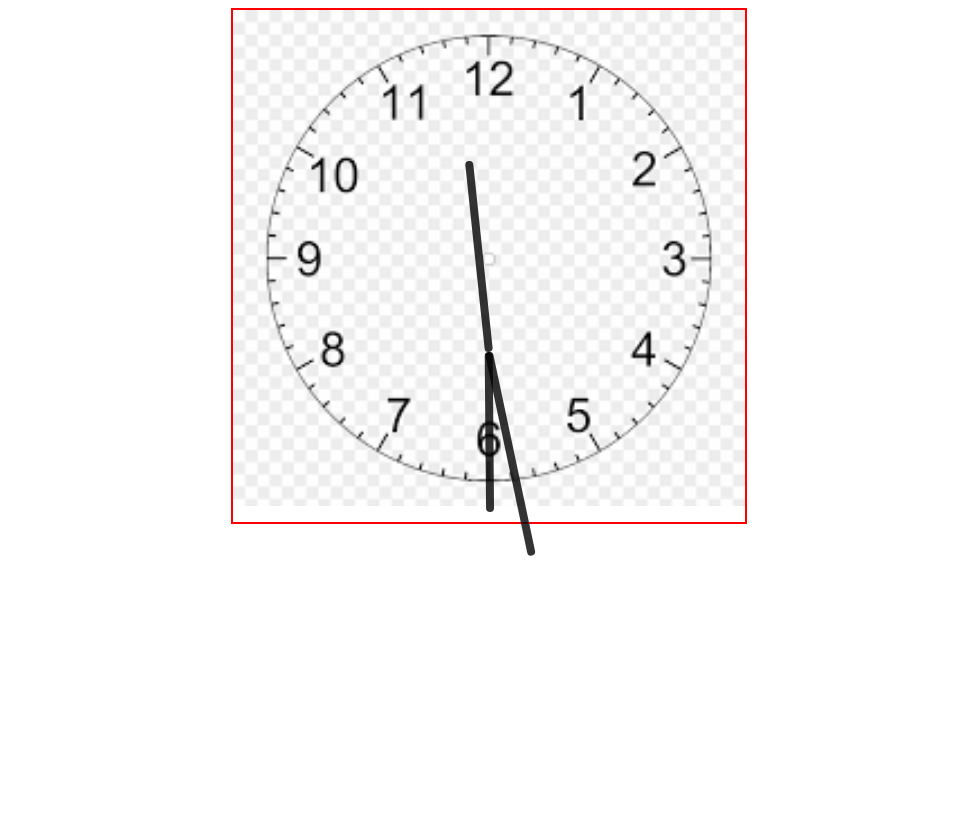
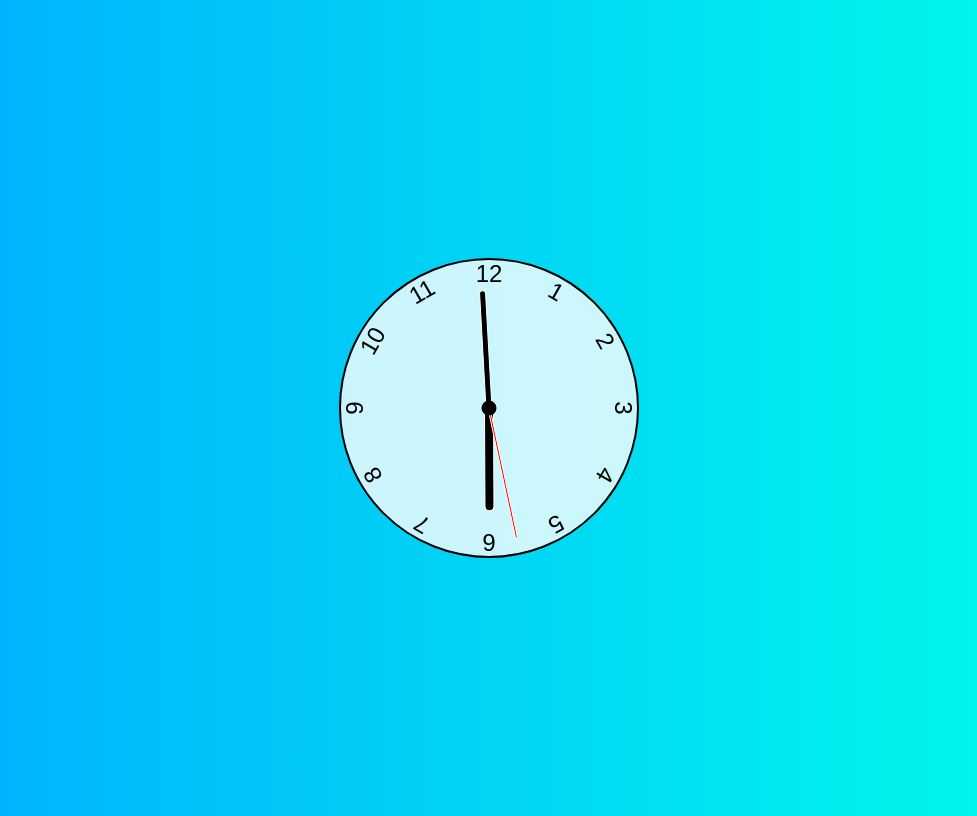
Before and after one commit to Deepakweb100/Analog-Clock, a plain HTML site: page index.html in a window 1280 px wide. Shown: the whole page, without its empty margins (151-1128 px from the left). Drawn offline with Linux system fonts and the light colour scheme.

Commit message:
second commit

```diff
--- a/index.css
+++ b/index.css
@@ -1,45 +1,122 @@
-#clockContainer{
-    margin: auto;
-    border: 2px solid red;
-    background-color: red;
-    height: 40vw;
-    width: 40vw;
-    background: url('clock\ 1.png') no-repeat;
-    background-size: 100%;
+*,
+*::after,
+*::before {
+    box-sizing: border-box;
+    font-family: Gotham Rounded, sans-serif;
 }
 
-#hour , #minute ,#second{
-    position: absolute;
-    background: black;
-    border-radius: 10px;
-    transform-origin: bottom;
+body {
+    background: linear-gradient(to right, hsl(200, 100%, 50%), hsl(175, 100%, 50%));
+    display: flex;
+    justify-content: center;
+    align-items: center;
+    min-height: 100vh;
+    overflow: hidden;
 }
 
-#hour{
-width: 0.6%;
-height: 20%;
-top: 24%;
-left: 49.7%;
-opacity: .8 ;
-
+.clock {
+    width: 300px;
+    height: 300px;
+    background-color: rgba(255, 255, 255, .8);
+    border-radius: 50%;
+    border: 2px solid black;
+    position: relative;
 }
 
-
-#minute{
-    width: 0.6%;
-height: 24%;
-top: 20%;
-left: 49.7%;
-opacity: .8 ;
+.clock .number {
+    --rotation: 0;
+    position: absolute;
+    width: 100%;
+    height: 100%;
+    text-align: center;
+    transform: rotate(var(--rotation));
+    font-size: 1.5rem;
 }
 
+.clock .number1 {
+    --rotation: 30deg;
+}
 
+.clock .number2 {
+    --rotation: 60deg;
+}
 
-#second{
+.clock .number3 {
+    --rotation: 90deg;
+}
 
-    width: 0.6%;
-    height: 26%;
-    top: 18%;
-    left: 49.7%;
-    opacity: .8 ;
+.clock .number4 {
+    --rotation: 120deg;
 }
+
+.clock .number5 {
+    --rotation: 150deg;
+}
+
+.clock .number6 {
+    --rotation: 180deg;
+}
+
+.clock .number7 {
+    --rotation: 210deg;
+}
+
+.clock .number8 {
+    --rotation: 240deg;
+}
+
+.clock .number9 {
+    --rotation: 270deg;
+}
+
+.clock .number10 {
+    --rotation: 300deg;
+}
+
+.clock .number11 {
+    --rotation: 330deg;
+}
+
+.clock .hand {
+    --rotation: 0;
+    position: absolute;
+    bottom: 50%;
+    left: 50%;
+    border: 1px solid white;
+    border-top-left-radius: 10px;
+    border-top-right-radius: 10px;
+    transform-origin: bottom;
+    z-index: 10;
+    transform: translateX(-50%) rotate(calc(var(--rotation) * 1deg));
+}
+
+.clock::after {
+    content: '';
+    position: absolute;
+    background-color: black;
+    z-index: 11;
+    width: 15px;
+    height: 15px;
+    top: 50%;
+    left: 50%;
+    transform: translate(-50%, -50%);
+    border-radius: 50%;
+}
+
+.clock .hand.second {
+    width: 3px;
+    height: 45%;
+    background-color: red;
+}
+
+.clock .hand.minute {
+    width: 7px;
+    height: 40%;
+    background-color: black;
+}
+
+.clock .hand.hour {
+    width: 10px;
+    height: 35%;
+    background-color: black;
+}
--- a/index.html
+++ b/index.html
@@ -1,18 +1,33 @@
 <!DOCTYPE html>
 <html lang="en">
+
 <head>
     <meta charset="UTF-8">
-    <meta http-equiv="X-UA-Compatible" content="IE=edge">
     <meta name="viewport" content="width=device-width, initial-scale=1.0">
-    <title>clock - using pure js </title>
-    <link rel="stylesheet" href="index.css">
-    <script src="index.js"></script>
+    <meta http-equiv="X-UA-Compatible" content="ie=edge">
+    <link href="index.css" rel="stylesheet">
+    <script defer src="index.js"></script>
+    <title>Clock</title>
 </head>
+
 <body>
-    <div id="clockContainer">
-<div id="hour"></div>
-<div id="minute"></div>
-<div id="second"></div>
+    <div class="clock">
+        <div class="hand hour" data-hour-hand></div>
+        <div class="hand minute" data-minute-hand></div>
+        <div class="hand second" data-second-hand></div>
+        <div class="number number1">1</div>
+        <div class="number number2">2</div>
+        <div class="number number3">3</div>
+        <div class="number number4">4</div>
+        <div class="number number5">5</div>
+        <div class="number number6">6</div>
+        <div class="number number7">7</div>
+        <div class="number number8">8</div>
+        <div class="number number9">9</div>
+        <div class="number number10">10</div>
+        <div class="number number11">11</div>
+        <div class="number number12">12</div>
     </div>
 </body>
+
 </html>
--- a/index.js
+++ b/index.js
@@ -1,14 +1,21 @@
-setInterval(() => {
-d = new Date();
-htime = d.getHours();
-mtime = d.getMinutes();
-stime = d.getSeconds();
-hrotation = 30*htime + mtime/2;
-mrotation = 6*mtime;
-srotation = 6*stime;
+setInterval(setClock, 1000)
 
-hour.style.transform = `rotate(${hrotation}deg)`;
-minute.style.transform = `rotate(${mrotation}deg)`;
-second.style.transform = `rotate(${srotation}deg)`;
+const hourHand = document.querySelector('[data-hour-hand]')
+const minuteHand = document.querySelector('[data-minute-hand]')
+const secondHand = document.querySelector('[data-second-hand]')
 
-},1000);
+function setClock() {
+    const currentDate = new Date()
+    const secondsRatio = currentDate.getSeconds() / 60
+    const minutesRatio = (secondsRatio + currentDate.getMinutes()) / 60
+    const hoursRatio = (minutesRatio + currentDate.getHours()) / 12
+    setRotation(secondHand, secondsRatio)
+    setRotation(minuteHand, minutesRatio)
+    setRotation(hourHand, hoursRatio)
+}
+
+function setRotation(element, rotationRatio) {
+    element.style.setProperty('--rotation', rotationRatio * 360)
+}
+
+setClock()
```
